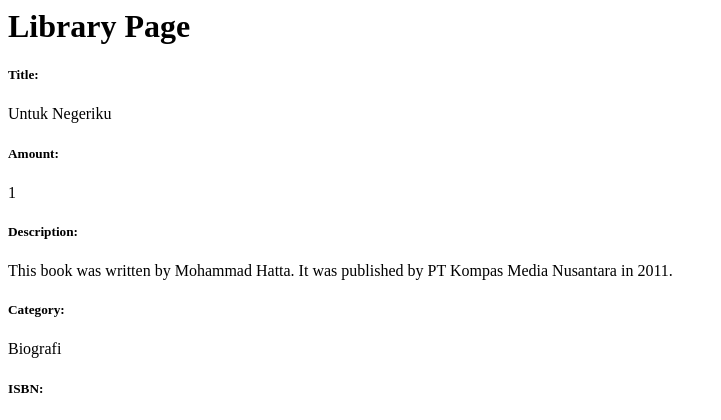
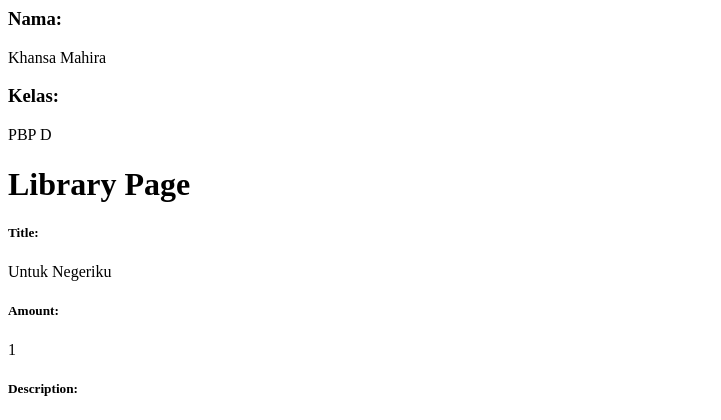
Before and after one commit to KhansaMahira/library, a Django app: page /main/ in a window 1280 px wide. Shown: the top 420 px of the page, without its empty margins (0-721 px from the left). Run offline with Django 4.2, Linux system fonts and the light colour scheme.

Commit message:
Add author_name and author_class in views.py, models.py, and main.html in directory main

```diff
--- a/main/models.py
+++ b/main/models.py
@@ -2,6 +2,8 @@ from django.db import models
 
 # Create your models here.
 class Product(models.Model):
+    author_name = models.TextField()
+    author_class = models.TextField()
     name = models.CharField(max_length=255)
     date_added = models.DateField(auto_now_add=True)
     amount = models.IntegerField()
--- a/main/templates/main.html
+++ b/main/templates/main.html
@@ -1,3 +1,8 @@
+<h3>Nama: </h3>
+<p>{{ author_name }}</p>
+<h3>Kelas: </h3>
+<p>{{ author_class }}</p>
+
 <h1>Library Page</h1>
 
 <h5>Title: </h5>
--- a/main/views.py
+++ b/main/views.py
@@ -3,6 +3,8 @@ from django.shortcuts import render
 # Create your views here.
 def show_main(request):
     context = {
+        'author_name': 'Khansa Mahira',
+        'author_class': 'PBP D',
         'name': 'Untuk Negeriku',
         'amount': 1,
         'description': 'This book was written by Mohammad Hatta. It was published by PT Kompas Media Nusantara in 2011.',
```
